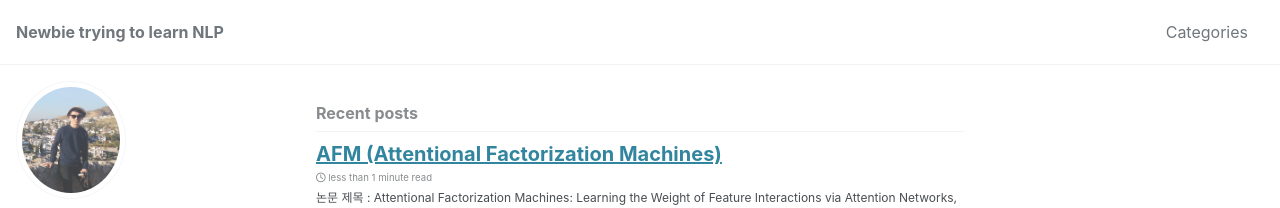
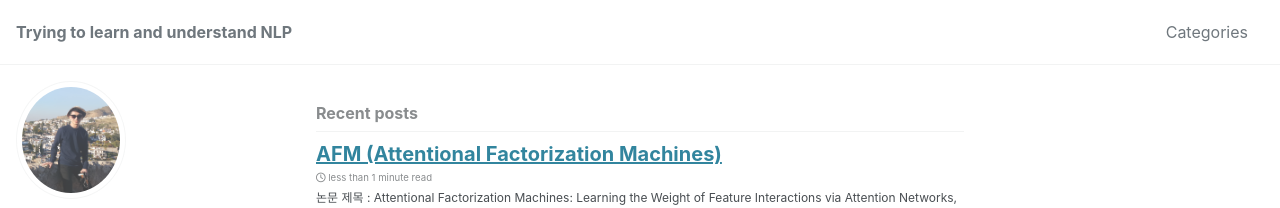
Before and after one commit to lih0905/lih0905.github.io, a Jekyll site: the page built from index.html, in a window 1280 px wide and 900 px high. Shown: the top 208 px of the window. Built offline with Jekyll 4.4.1, drawn with Linux system fonts in a browser that asks for light colours; cached includes are drawn as plain includes; nearby versions of some CDN libraries; the list of posts is cut into pages by our own code; some of the changed text lies outside the part shown.

Commit message:
Info update

```diff
--- a/_config.yml
+++ b/_config.yml
@@ -16,10 +16,10 @@ minimal_mistakes_skin    : "default" # "air", "aqua", "contrast", "dark", "dirt"
 
 # Site Settings
 locale                   : "en-US"
-title                    : "Newbie trying to learn NLP"
+title                    : "Trying to learn and understand NLP"
 title_separator          : "-"
 subtitle                 : # site tagline that appears below site title in masthead
-name                     : "Newbie trying to learn NLP"
+name                     : "Trying to learn and understand NLP"
 description              : "Explain what I learn about NLP"
 url                      : "https://lih0905.github.io"
 baseurl                  : # the subpath of your site, e.g. "/blog"
```
